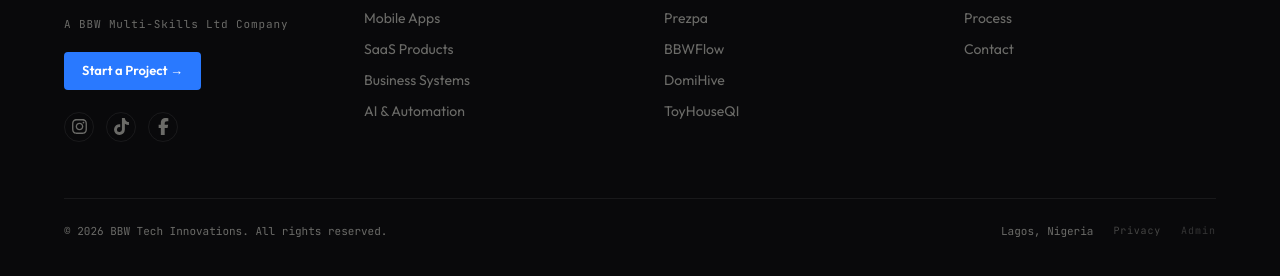
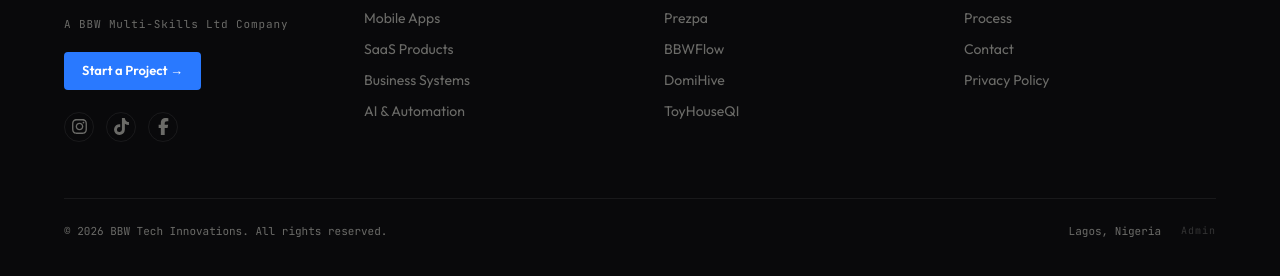
Before and after one commit to BBW-Multi-Skills-Ltd/bbw-tech-innovations-website, a React (Vite) app: page / in a window 1280 px wide. Shown: the part 9733-10009 px from the top of the page. Built offline with nearby package versions, Linux system fonts and the light colour scheme; no server answers; the database is empty.

Commit message:
Fix social links saving and update footer privacy link

```diff
--- a/src/components/layout/Footer.tsx
+++ b/src/components/layout/Footer.tsx
@@ -11,6 +11,7 @@
   if (label === 'About') return '#about'
   if (label === 'Our Work') return '#work'
   if (label === 'Process') return '#process'
+  if (label === 'Privacy Policy') return '/privacy'
   return '#contact'
 }
 
@@ -18,7 +19,7 @@
   const columns = [
     { heading: 'Solutions', links: ['Software Development', 'UI/UX Design', 'Mobile Apps', 'SaaS Products', 'Business Systems', 'AI & Automation'] },
     { heading: 'Products', links: Array.from(new Set(products.map(product => product.name))) },
-    { heading: 'Company', links: ['About', 'Our Work', 'Process', 'Contact'] },
+    { heading: 'Company', links: ['About', 'Our Work', 'Process', 'Contact', 'Privacy Policy'] },
   ]
 
   return (
@@ -41,7 +42,7 @@
             <div key={heading}>
               <p style={{ ...mono, fontSize: 10, letterSpacing: '0.15em', textTransform: 'uppercase', color: MUTED, marginBottom: 18 }}>{heading}</p>
               <div style={{ display: 'flex', flexDirection: 'column', gap: 10 }}>
-                {links.map(label => <a key={label} href={footerHref(heading, label)} className="footer-link">{label}</a>)}
+                {links.map(label => label === 'Privacy Policy' ? <Link key={label} to="/privacy" className="footer-link">{label}</Link> : <a key={label} href={footerHref(heading, label)} className="footer-link">{label}</a>)}
               </div>
             </div>
           ))}
@@ -50,7 +51,6 @@
           <p style={{ ...mono, color: MUTED, fontSize: 11 }}>© 2026 BBW Tech Innovations. All rights reserved.</p>
           <div style={{ display: 'flex', gap: 20, alignItems: 'center' }}>
             <p style={{ ...mono, color: MUTED, fontSize: 11 }}>Lagos, Nigeria</p>
-            <Link to="/privacy" style={{ ...mono, fontSize: 10, color: 'rgba(107,107,104,0.62)', textDecoration: 'none', letterSpacing: '0.08em' }}>Privacy</Link>
             <Link to="/admin" style={{ ...mono, fontSize: 10, color: 'rgba(107,107,104,0.45)', textDecoration: 'none', letterSpacing: '0.1em' }}>Admin</Link>
           </div>
         </div>
--- a/src/features/cms/contentRepository.ts
+++ b/src/features/cms/contentRepository.ts
@@ -126,17 +126,18 @@
 
 export async function replaceSocialLinks(links: SocialLink[]) {
   const db = client()
+  const isDatabaseId = (id: string) => /^[0-9a-f]{8}-[0-9a-f]{4}-[0-9a-f]{4}-[0-9a-f]{4}-[0-9a-f]{12}$/i.test(id)
   const { data, error } = await db.from('social_links').select('id')
   if (error) throw error
   const existingIds = (data as { id: string }[]).map(link => link.id)
-  const nextIds = links.map(link => link.id).filter(id => !id.startsWith('social-'))
+  const nextIds = links.map(link => link.id).filter(isDatabaseId)
   const removedIds = existingIds.filter(id => !nextIds.includes(id))
   if (removedIds.length) {
     const { error: removeError } = await db.from('social_links').delete().in('id', removedIds)
     if (removeError) throw removeError
   }
   const rows = links.map((link, sort_order) => ({
-    ...(link.id.startsWith('social-') ? {} : { id: link.id }),
+    ...(isDatabaseId(link.id) ? { id: link.id } : {}),
     platform: link.platform.trim().toLowerCase(),
     url: link.url.trim(),
     is_enabled: link.isEnabled,
```
